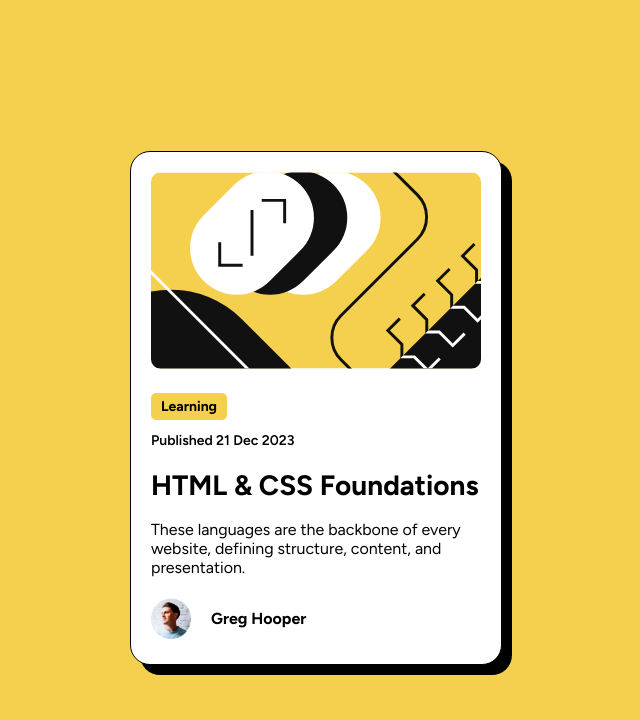
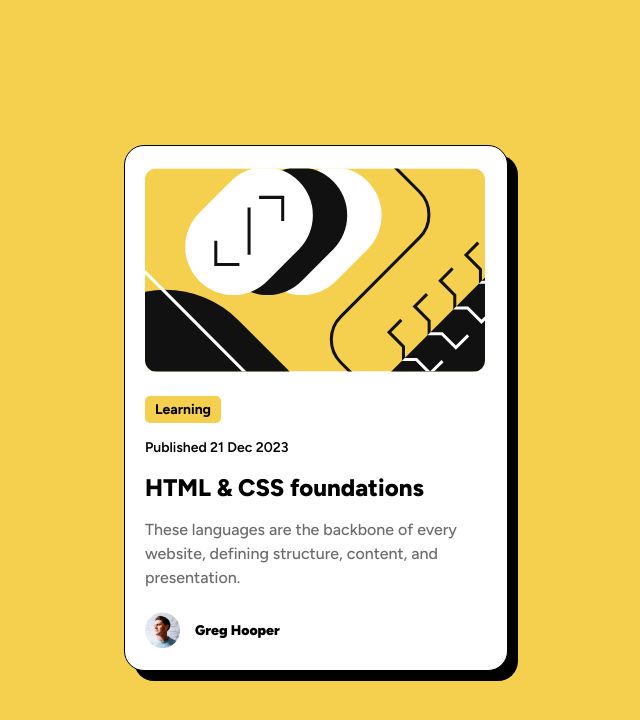
Before and after one commit to mrmaart/blog-preview-card-main, a plain HTML site: page index.html in a window 1280 px wide. Shown: the whole page, without its empty margins (324-964 px from the left). Drawn offline with Linux system fonts and the light colour scheme.

Commit message:
Final commit

```diff
--- a/index.html
+++ b/index.html
@@ -18,7 +18,7 @@
       Learning
     </div>
     <h2>Published 21 Dec 2023</h2>
-    <h1>HTML & CSS Foundations</h1>
+    <h1>HTML & CSS foundations</h1>
     <p>These languages are the backbone of every website, defining structure, content, and presentation.</p>
     <div class="author">
       <img src="assets/images/image-avatar.webp" alt="Image of the author">
--- a/styles/styles.css
+++ b/styles/styles.css
@@ -9,13 +9,13 @@ body {
 }
 
 .card {
-  max-width: 330px;
+  max-width: 340px;
   width: 90%;
 
   background-color: white;
   /* text-align: center; */
   border-radius: 20px;
-  padding: 20px;
+  padding: 22px 22px 15px 20px;
 
   border-style: solid;
   border-width: 1px;
@@ -24,7 +24,7 @@ body {
   box-shadow: 10px 10px;
 
   .article {
-    border-radius: 10px;
+    border-radius: 12px;
     width: 100%;
   }
 
@@ -42,32 +42,39 @@ body {
   h2 {
     font-size: 14px;
     font-weight: 600;
+    padding-top: 5px;
   }
 
   h1 {
-    font-size: 28px;
+    font-size: 24px;
+    font-weight: 800;
   }
   h1:hover {
     color: hsl(47, 88%, 63%);
   }
 
   p {
-    font-size: 16px
+    font-size: 16px;
+    font-weight: 500;
+    line-height: 1.5em;
+    color: hsl(0, 0%, 42%);
   }
 
   .author {
     display: flex;
     /* justify-content: center; */
     align-items: center;
-    margin-right: 20px;
+    margin-right: 15px;
 
     p {
-      margin-left: 20px;
-      font-weight: bold;
+      margin-left: 15px;
+      font-size: 14px;
+      font-weight: 900;
+      color: black;
     }
 
     img {
-      width: 40px;
+      width: 35px;
     }
   }
 }
```
